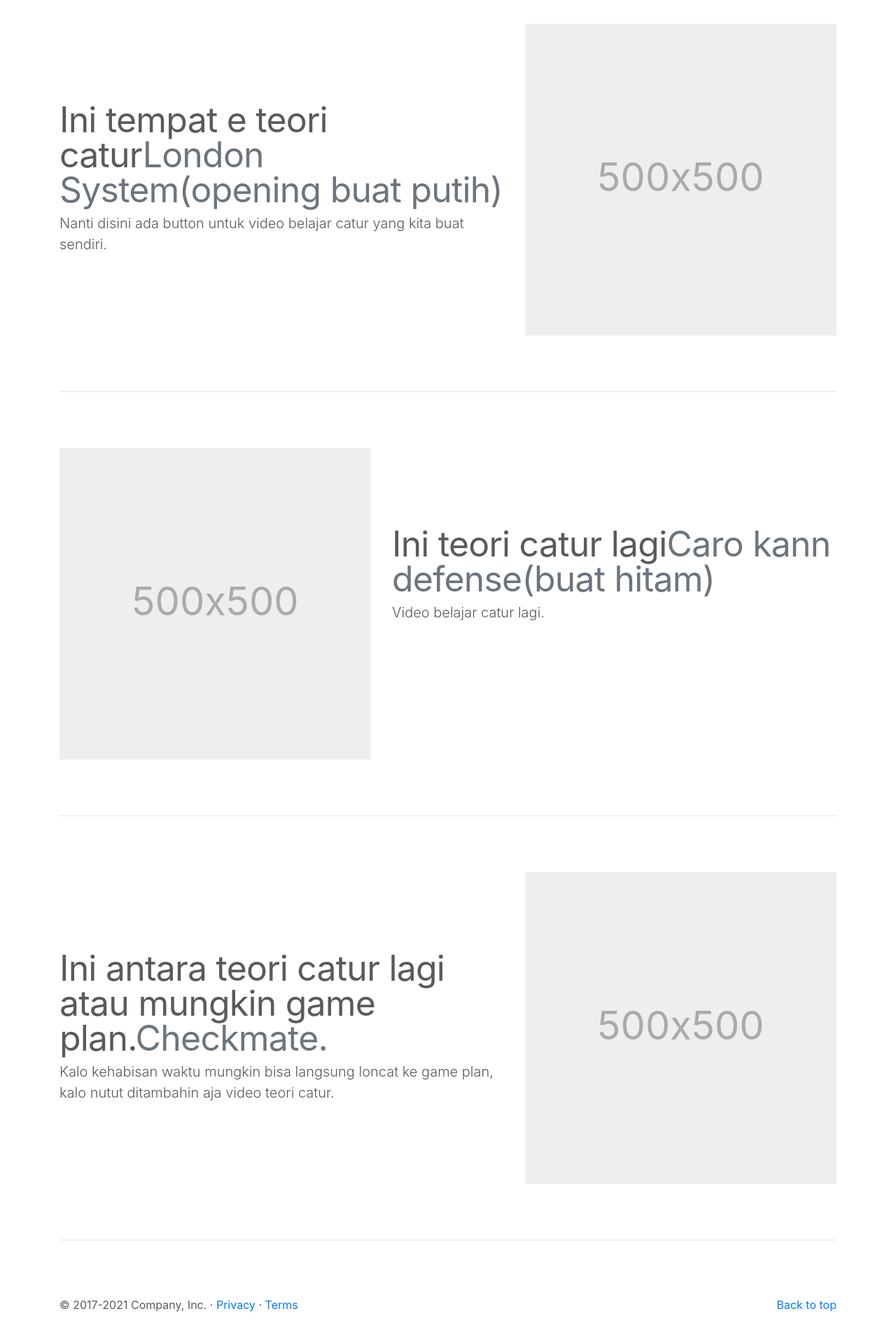
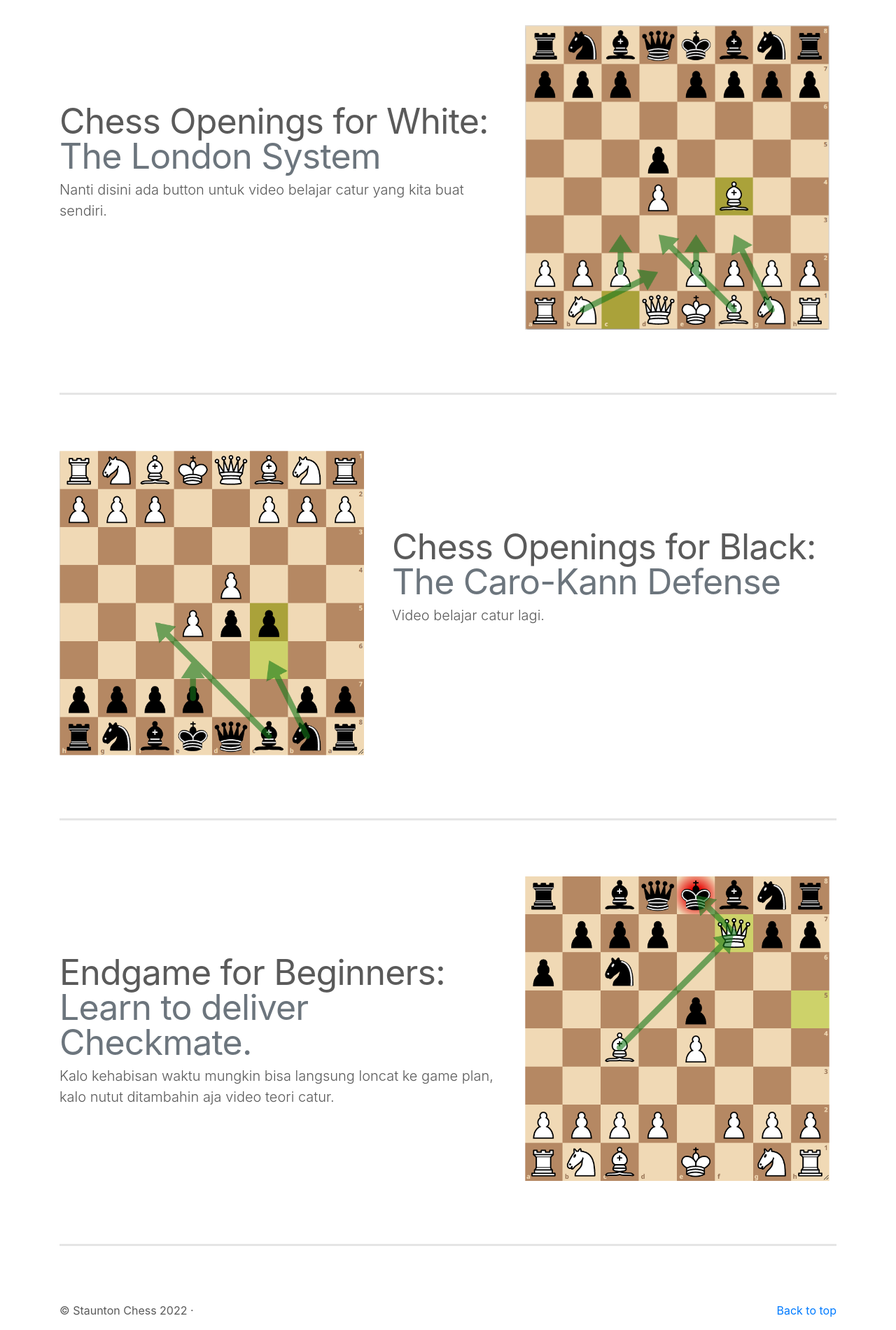
Before and after one commit to Vincentsasmito/ChessBoard, a plain HTML site: page learn.html in a window 1280 px wide. Shown: the part 2070-3970 px from the top of the page at 70% size. Drawn offline with nearby package versions, Linux system fonts and the light colour scheme; files whose address does not match are found by name.

Commit message:
Learn.html finishing

```diff
--- a/learn.html
+++ b/learn.html
@@ -7,7 +7,7 @@
   <meta name="description" content="">
   <meta name="author" content="Mark Otto, Jacob Thornton, and Bootstrap contributors">
   <meta name="generator" content="Hugo 0.88.1">
-  <title>Carousel Template · Bootstrap v4.6</title>
+  <title>Staunton</title>
 
   <link rel="canonical" href="https://getbootstrap.com/docs/4.6/examples/carousel/">
 
@@ -19,6 +19,10 @@
 
 
   <style>
+    hr{
+      border-top: 3px solid rgba(0,0,0,.1);
+    }
+
     .body {
       padding: 0;
     }
@@ -97,9 +101,13 @@
           </li>
         </ul>
       </div>
-        <audio controls loop style="width:25%; position:sticky">
+        <audio id ="music" controls loop style="width:25%; position:sticky">
            <source src="Music Assets/MGROL.mp3">This browser does not support the audio tag
         </audio>
+        <script>
+          var aud = document.getElementById("music");
+          aud.volume = 0.25
+        </script>
     </nav>
   </div>
   <script type="text/javascript">
@@ -269,7 +277,7 @@
 
       <div class="row featurette" id="pt2">
         <div class="col-md-7">
-          <h2 class="featurette-heading">Ini tempat e teori catur<span class="text-muted">London System(opening buat putih)</span>
+          <h2 class="featurette-heading">Chess Openings for White: <span class="text-muted">The London System</span>
           </h2>
           <p class="lead">Nanti disini ada button untuk video belajar catur yang kita buat sendiri.</p>
         </div>
@@ -277,8 +285,7 @@
           <svg class="bd-placeholder-img bd-placeholder-img-lg featurette-image img-fluid mx-auto" width="500"
             height="500" xmlns="http://www.w3.org/2000/svg" role="img" aria-label="Placeholder: 500x500"
             preserveAspectRatio="xMidYMid slice" focusable="false">
-            <title>Placeholder</title>
-            <rect width="100%" height="100%" fill="#eee" /><text x="50%" y="50%" fill="#aaa" dy=".3em">500x500</text>
+            <image href="img/TheLondon.jpg" height="435px" width="435px">
           </svg>
 
         </div>
@@ -288,17 +295,15 @@
 
       <div class="row featurette">
         <div class="col-md-7 order-md-2">
-          <h2 class="featurette-heading">Ini teori catur lagi<span class="text-muted">Caro kann defense(buat hitam)</span></h2>
+          <h2 class="featurette-heading">Chess Openings for Black: <span class="text-muted">The Caro-Kann Defense</span></h2>
           <p class="lead">Video belajar catur lagi.</p>
         </div>
         <div class="col-md-5 order-md-1">
           <svg class="bd-placeholder-img bd-placeholder-img-lg featurette-image img-fluid mx-auto" width="500"
             height="500" xmlns="http://www.w3.org/2000/svg" role="img" aria-label="Placeholder: 500x500"
             preserveAspectRatio="xMidYMid slice" focusable="false">
-            <title>Placeholder</title>
-            <rect width="100%" height="100%" fill="#eee" /><text x="50%" y="50%" fill="#aaa" dy=".3em">500x500</text>
+            <image href="img/CaroKann.jpg" height="435px" width="435px">
           </svg>
-
         </div>
       </div>
 
@@ -306,16 +311,15 @@
 
       <div class="row featurette" id="pt3">
         <div class="col-md-7">
-          <h2 class="featurette-heading">Ini antara teori catur lagi atau mungkin game plan.<span class="text-muted">Checkmate.</span></h2>
+          <h2 class="featurette-heading">Endgame for Beginners: <span class="text-muted">Learn to deliver Checkmate.</span></h2>
           <p class="lead">Kalo kehabisan waktu mungkin bisa langsung loncat ke game plan, kalo nutut ditambahin aja video teori catur.</p>
         </div>
         <div class="col-md-5">
           <svg class="bd-placeholder-img bd-placeholder-img-lg featurette-image img-fluid mx-auto" width="500"
-            height="500" xmlns="http://www.w3.org/2000/svg" role="img" aria-label="Placeholder: 500x500"
-            preserveAspectRatio="xMidYMid slice" focusable="false">
-            <title>Placeholder</title>
-            <rect width="100%" height="100%" fill="#eee" /><text x="50%" y="50%" fill="#aaa" dy=".3em">500x500</text>
-          </svg>
+          height="500" xmlns="http://www.w3.org/2000/svg" role="img" aria-label="Placeholder: 500x500"
+          preserveAspectRatio="xMidYMid slice" focusable="false">
+          <image href="img/Checkmate.jpg" height="435px" width="435px">
+        </svg>
 
         </div>
       </div>
@@ -330,7 +334,7 @@
     <!-- FOOTER -->
     <footer class="container">
       <p class="float-right"><a href="#">Back to top</a></p>
-      <p>&copy; 2017-2021 Company, Inc. &middot; <a href="#">Privacy</a> &middot; <a href="#">Terms</a></p>
+      <p>&copy; Staunton Chess 2022 &middot;</p>
     </footer>
   </main>
 
@@ -344,6 +348,7 @@
   <script src="js/bootstrap.js"></script>
 
 
+
 </body>
 
 </html>
```
Also changed, not shown: 3dboard.html (+1 -0 lines), index.html (+5 -6 lines), landingpage.html (+2 -7 lines), img/CaroKann.jpg (added), img/Checkmate.jpg (added), img/TheLondon.jpg (added).
